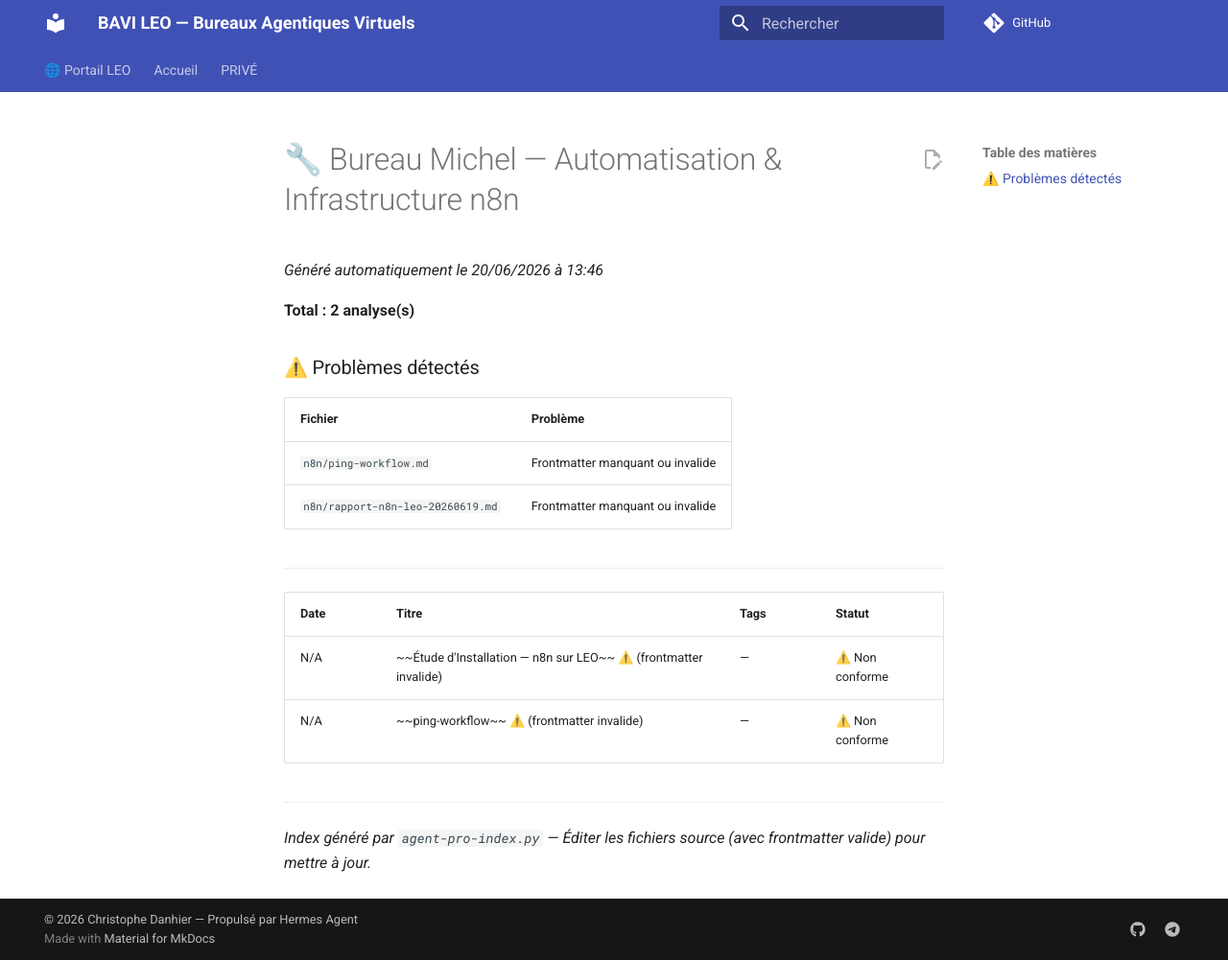
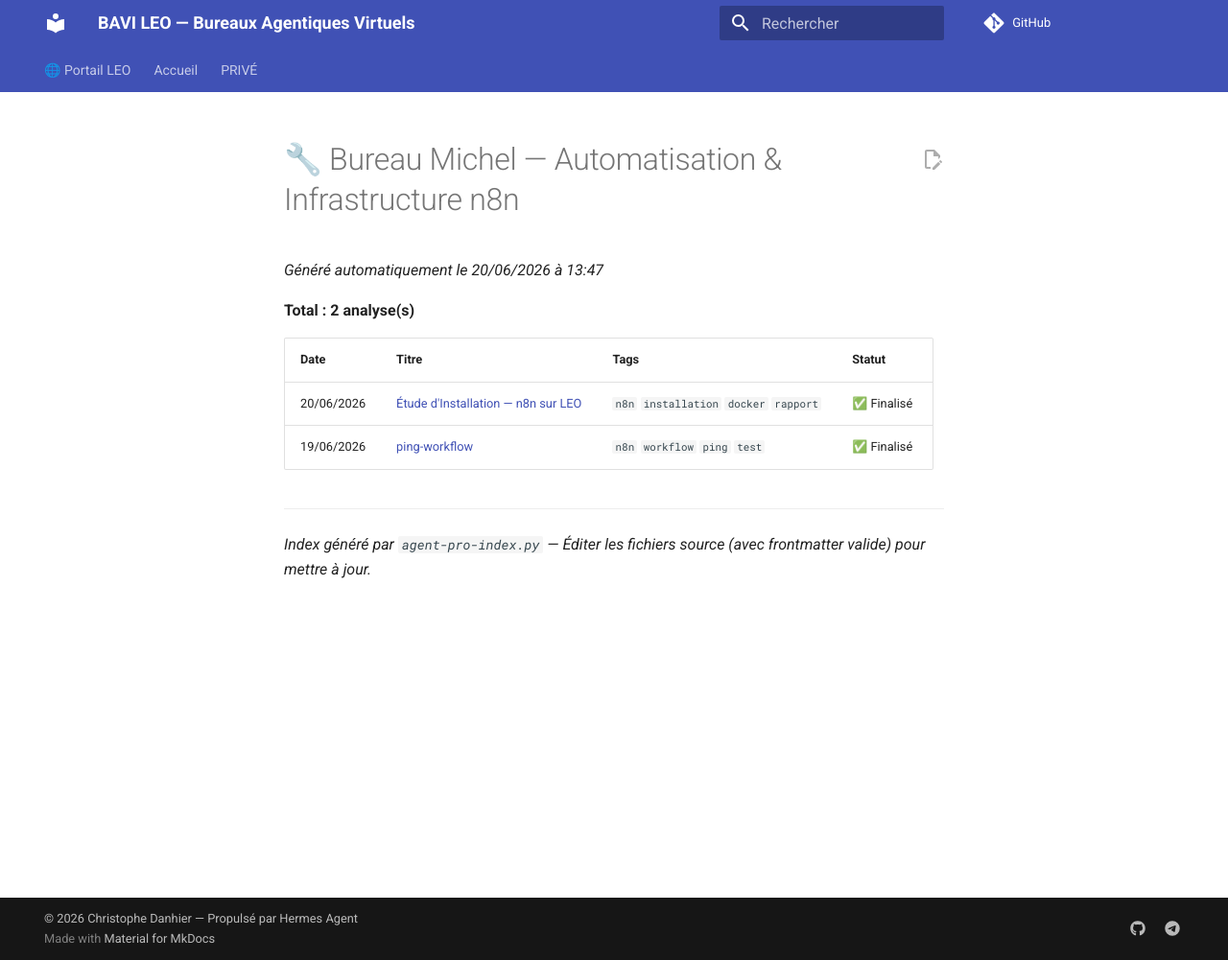
Before and after one commit to christophedanhier-hash/BAVI_LEO, an MkDocs documentation site: the page built from docs/wiki/agent-pro/bureau-michel/index.md, in a window 1280 px wide and 1001 px high. Shown: the whole window at 96% size. Built offline with MkDocs 1.6.1 and Material for MkDocs 9.7.7, drawn with Linux system fonts in a browser that asks for light colours; comment, search, counter and statistics services are not loaded.

Commit message:
feat(agent-pro): migrer 4 analyses n8n vers format standard frontmatter + regénérer index
Fichiers migrés:
- rapport-n8n-leo-20260619.md (bureau-michel/n8n/)
- ping-workflow.md (bureau-michel/n8n/)
- analyse-options.md (n8n/)
- plan-installation.md (n8n/)

```diff
--- a/docs/wiki/agent-pro/bureau-michel/index.md
+++ b/docs/wiki/agent-pro/bureau-michel/index.md
@@ -1,22 +1,13 @@
 # 🔧 Bureau Michel — Automatisation & Infrastructure n8n
 
-*Généré automatiquement le 20/06/2026 à 13:46*
+*Généré automatiquement le 20/06/2026 à 13:47*
 
 **Total : 2 analyse(s)**
 
-### ⚠️ Problèmes détectés
-
-| Fichier | Problème |
-|:--------|:---------|
-| `n8n/ping-workflow.md` | Frontmatter manquant ou invalide |
-| `n8n/rapport-n8n-leo-20260619.md` | Frontmatter manquant ou invalide |
-
----
-
 | Date | Titre | Tags | Statut |
 |:-----|:------|:-----|:-------|
-| N/A | ~~Étude d'Installation — n8n sur LEO~~ ⚠️ (frontmatter invalide) | — | ⚠️ Non conforme |
-| N/A | ~~ping-workflow~~ ⚠️ (frontmatter invalide) | — | ⚠️ Non conforme |
+| 20/06/2026 | [Étude d'Installation — n8n sur LEO](n8n/rapport-n8n-leo-20260619.md) | `n8n` `installation` `docker` `rapport` | ✅ Finalisé |
+| 19/06/2026 | [ping-workflow](n8n/ping-workflow.md) | `n8n` `workflow` `ping` `test` | ✅ Finalisé |
 
 ---
 
```
Also changed, not shown: docs/wiki/agent-pro/bureau-gerard/index.md (+1 -1 lines), docs/wiki/agent-pro/bureau-robert/index.md (+1 -1 lines), docs/wiki/agent-pro/bureau-sophie/index.md (+1 -1 lines), docs/wiki/agent-pro/bureau-sylvie/index.md (+1 -1 lines), docs/wiki/agent-pro/index.md (+5 -5 lines).
